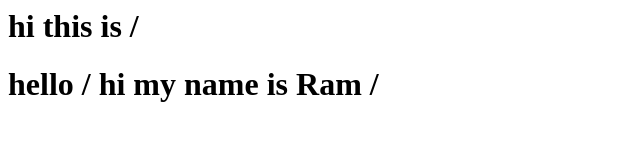
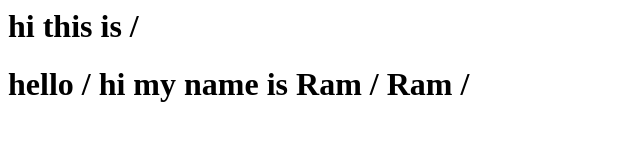
Before and after one commit to ramchoudhary0412/dev-ops-repo, a plain HTML site: page index.html in a window 1280 px wide. Shown: the whole page, without its empty margins (0-640 px from the left). Drawn offline with Linux system fonts and the light colour scheme.

Commit message:
Update index.html
yes

```diff
--- a/index.html
+++ b/index.html
@@ -2,4 +2,5 @@
 <h1>hi this is /<h1>
 <p1>hello /<p1>
 <p2>hi my name is Ram /<p2>
+<p3>Ram /<p3>
 <html>
```
